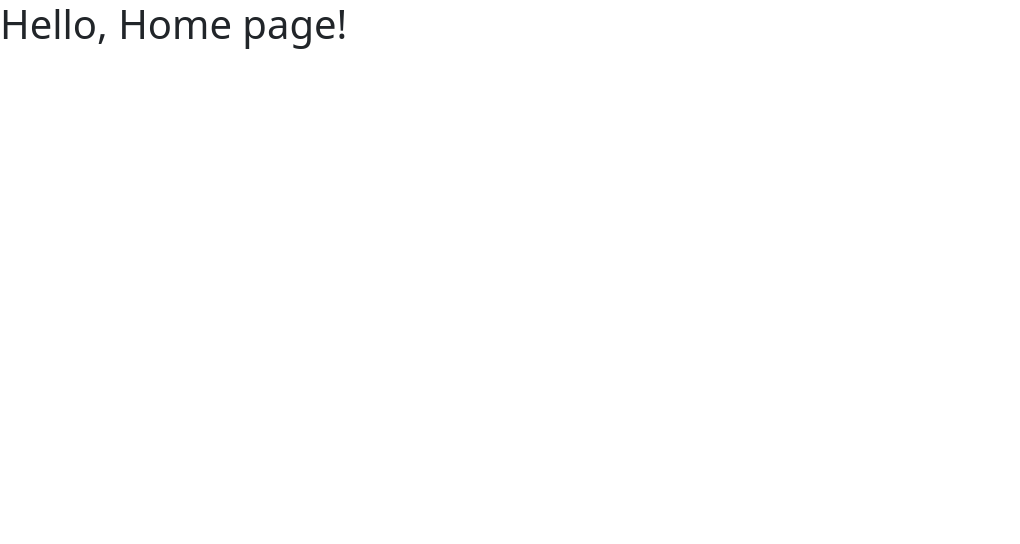
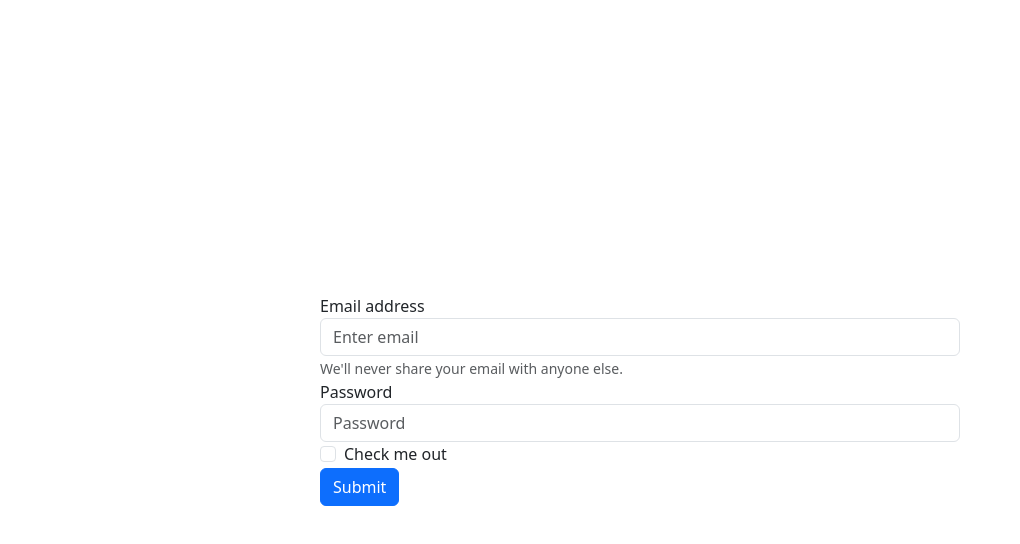
Before and after one commit to ABDULLAH-SHAKER/Task-mangement, a Next.js app in the folder next-mengment/: page /signup in a window 1280 px wide. Shown: the top 544 px of the page, without its empty margins (0-1020 px from the left). Built offline with nearby package versions, Linux system fonts and the light colour scheme.

Commit message:
create signup forms and add the route

```diff
--- a/next-mengment/app/signup/page.js
+++ b/next-mengment/app/signup/page.js
@@ -1,6 +1,51 @@
-import next from "next";
-import  "bootstrap/dist/css/bootstrap.min.css";
+'use client';
+import 'bootstrap/dist/css/bootstrap.min.css';
+import { useRouter } from 'next/navigation'; // Use 'next/navigation' in App Router
 
-export default function Page() {
-    return <h1>Hello, Home page!</h1>
-  }
+export default function Home() {
+  const router = useRouter(); // Initialize useRouter for navigation
+
+  const handleSubmit = (e) => {
+    e.preventDefault(); // Prevent default form behavior
+    // Redirect to the home page (app/page.js)
+    router.push('/');
+  };
+
+  return (
+    <div className="d-flex justify-content-center align-items-center vh-100">
+      <form className="w-50" onSubmit={handleSubmit}>
+        <div className="form-group">
+          <label htmlFor="exampleInputEmail1">Email address</label>
+          <input
+            type="email"
+            className="form-control"
+            id="exampleInputEmail1"
+            aria-describedby="emailHelp"
+            placeholder="Enter email"
+          />
+          <small id="emailHelp" className="form-text text-muted">
+            We'll never share your email with anyone else.
+          </small>
+        </div>
+        <div className="form-group">
+          <label htmlFor="exampleInputPassword1">Password</label>
+          <input
+            type="password"
+            className="form-control"
+            id="exampleInputPassword1"
+            placeholder="Password"
+          />
+        </div>
+        <div className="form-group form-check">
+          <input type="checkbox" className="form-check-input" id="exampleCheck1" />
+          <label className="form-check-label" htmlFor="exampleCheck1">
+            Check me out
+          </label>
+        </div>
+        <button type="submit" className="btn btn-primary">
+          Submit
+        </button>
+      </form>
+    </div>
+  );
+}
```
